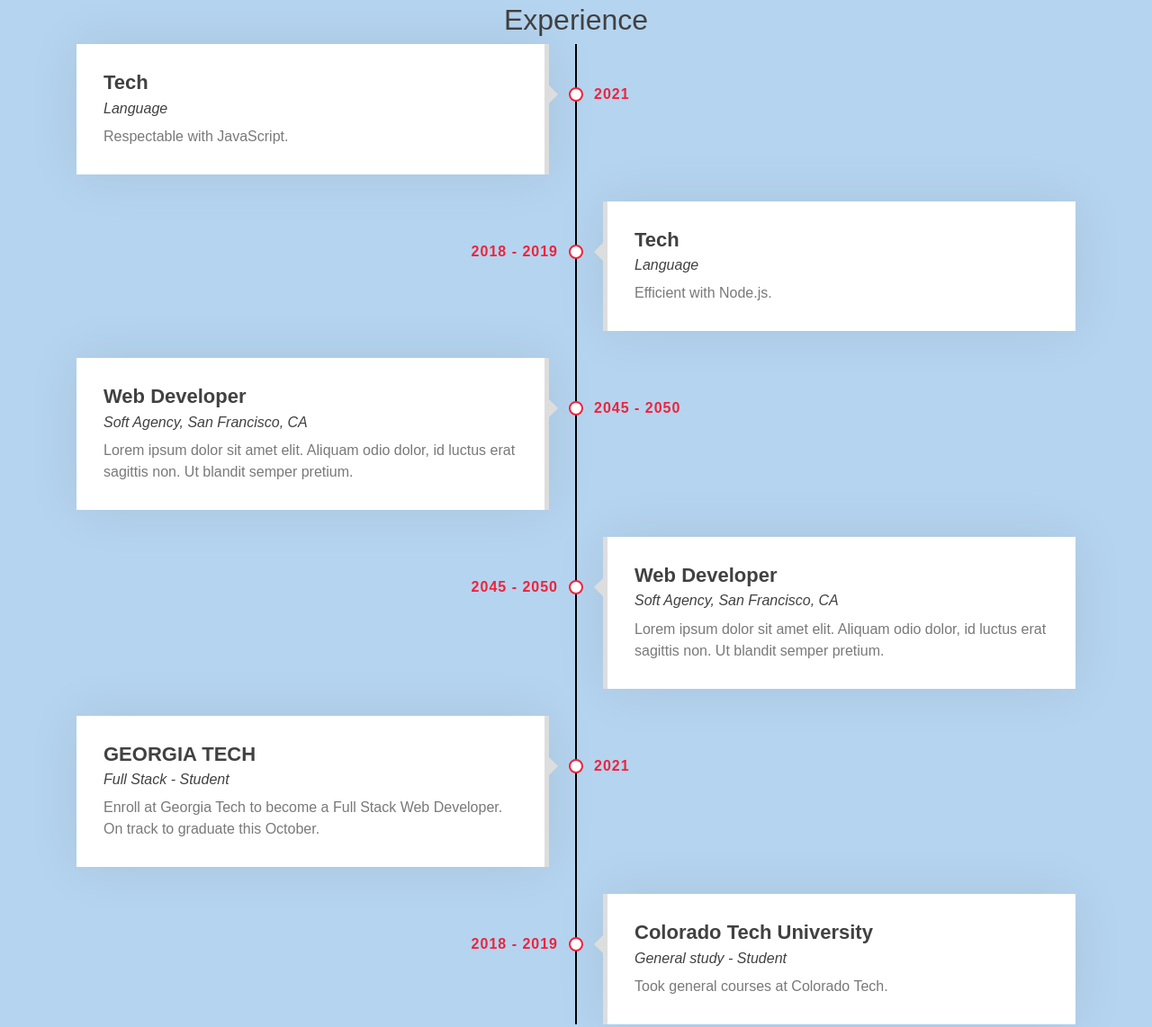
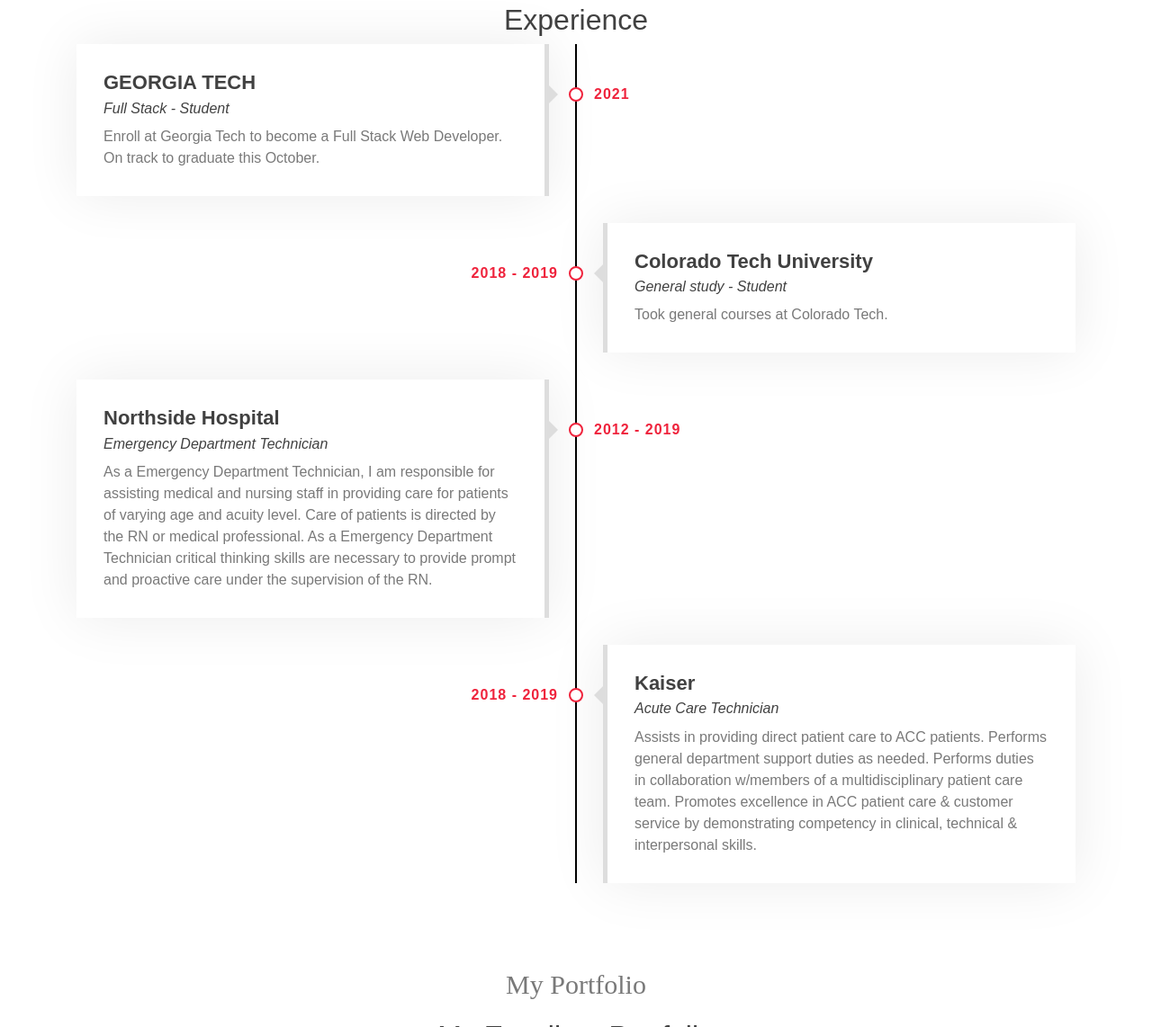
Before and after one commit to anhcu/update-portfolio, a plain HTML site: page index.html in a window 1280 px wide. Shown: the part 1115-2257 px from the top of the page at 90% size. Drawn offline with nearby package versions, Linux system fonts and the light colour scheme.

Commit message:
update finish

```diff
--- a/css/style.css
+++ b/css/style.css
@@ -3,7 +3,7 @@
 /*******************************/
 body {
     color: #797979;
-    background: rgb(181, 212, 239);
+    background: white;
     font-family: 'Montserrat', sans-serif;
 }
 
@@ -954,7 +954,7 @@
 .footer {
     position: relative;
     margin-top: 45px;
-    background: rgb(134,61,79)
+    background: #EF233C;
 }
 
 .footer .container-fluid {
@@ -1007,6 +1007,7 @@
 
 .footer .footer-social a {
     display: inline-block;
+    font-size: 60px;
 }
 
 .footer .footer-social a i {
--- a/index.html
+++ b/index.html
@@ -102,24 +102,44 @@
                             <div class="timeline-item left wow slideInLeft" data-wow-delay="0.1s">
                                 <div class="timeline-text" data-aos="fade-right">
                                     <div class="timeline-date">2021</div>
-                                    <h2>Tech</h2>
-                                    <h4>Language</h4>
+                                    <h2>GEORGIA TECH</h2>
+                                    <h4>Full Stack - Student</h4>
                                     <p>
-                                        Respectable with JavaScript.
+                                        Enroll at Georgia Tech to become a Full Stack Web Developer.  On track to graduate this October.
                                     </p>
                                 </div>
                             </div>
                             <div class="timeline-item right wow slideInRight" data-wow-delay="0.1s">
                                 <div class="timeline-text" data-aos="fade-left">
                                     <div class="timeline-date">2018 - 2019</div>
-                                    <h2>Tech</h2>
-                                    <h4>Language</h4>
+                                    <h2>Colorado Tech University</h2>
+                                    <h4>General study - Student</h4>
                                     <p>
-                                        Efficient with Node.js.
+                                        Took general courses at Colorado Tech.
                                     </p>
                                 </div>
                             </div>
                             <div class="timeline-item left wow slideInLeft" data-wow-delay="0.1s">
+                                <div class="timeline-text" data-aos="fade-right">
+                                    <div class="timeline-date">2012 - 2019</div>
+                                    <h2>Northside Hospital</h2>
+                                    <h4>Emergency Department Technician</h4>
+                                    <p>
+                                        As a Emergency Department Technician, I am responsible for assisting medical and nursing staff in providing care for patients of varying age and acuity level. Care of patients is directed by the RN or medical professional. As a Emergency Department Technician critical thinking skills are necessary to provide prompt and proactive care under the supervision of the RN.
+                                    </p>
+                                </div>
+                            </div>
+                            <div class="timeline-item right wow slideInRight" data-wow-delay="0.1s">
+                                <div class="timeline-text" data-aos="fade-left">
+                                    <div class="timeline-date">2018 - 2019</div>
+                                    <h2>Kaiser</h2>
+                                    <h4>Acute Care Technician</h4>
+                                    <p>
+                                        Assists in providing direct patient care to ACC patients. Performs general department support duties as needed. Performs duties in collaboration w/members of a multidisciplinary patient care team. Promotes excellence in ACC patient care & customer service by demonstrating competency in clinical, technical & interpersonal skills.
+                                    </p>
+                                </div>
+                            </div>
+                            <!-- <div class="timeline-item left wow slideInLeft" data-wow-delay="0.1s">
                                 <div class="timeline-text" data-aos="fade-right">
                                     <div class="timeline-date">2045 - 2050</div>
                                     <h2>Web Developer</h2>
@@ -138,27 +158,7 @@
                                         Lorem ipsum dolor sit amet elit. Aliquam odio dolor, id luctus erat sagittis non. Ut blandit semper pretium.
                                     </p>
                                 </div>
-                            </div>
-                            <div class="timeline-item left wow slideInLeft" data-wow-delay="0.1s">
-                                <div class="timeline-text" data-aos="fade-right">
-                                    <div class="timeline-date">2021</div>
-                                    <h2>GEORGIA TECH</h2>
-                                    <h4>Full Stack - Student</h4>
-                                    <p>
-                                        Enroll at Georgia Tech to become a Full Stack Web Developer.  On track to graduate this October.
-                                    </p>
-                                </div>
-                            </div>
-                            <div class="timeline-item right wow slideInRight" data-wow-delay="0.1s">
-                                <div class="timeline-text" data-aos="fade-left">
-                                    <div class="timeline-date">2018 - 2019</div>
-                                    <h2>Colorado Tech University</h2>
-                                    <h4>General study - Student</h4>
-                                    <p>
-                                        Took general courses at Colorado Tech.
-                                    </p>
-                                </div>
-                            </div>
+                            </div> -->
                         </div>
                     </div>
                 </div>
@@ -264,7 +264,7 @@
         <!-- Skills -->
         <div class="skill" >
             <div class="container">
-                <div class="section-header text-center wow zoomIn" data-aos="fade-left">
+                <div class="section-header text-center wow zoomIn" data-aos="fade-up">
                     <!-- <p>Skills</p>  -->
                     <h2>Proficient language</h2>
                     <div class="wrapper">
```
Also changed, not shown: 1 other file.
